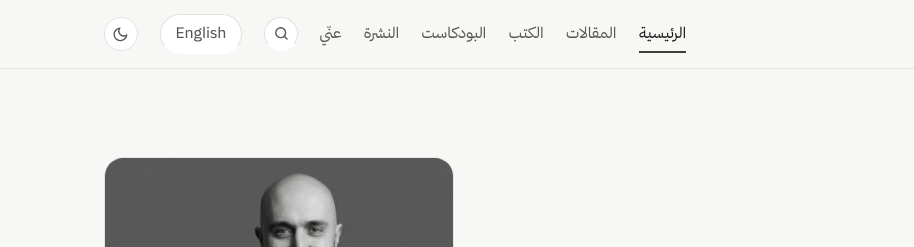
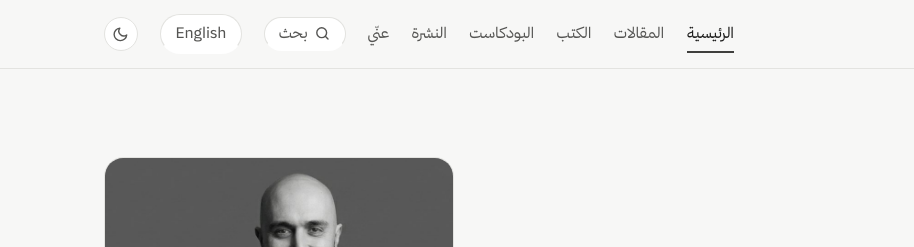
Before and after one commit to msbeai/almohannad-cx, an Astro site: page / in a window 1280 px wide. Shown: the top 247 px of the page, 0-914 px from the left. Built offline with nearby package versions, Linux system fonts and the light colour scheme; Astro itself is replaced by a stand-in of ours.

Commit message:
Make header search discoverable: labeled pill (icon + بحث/Search)
The search was a bare magnifying-glass icon and easy to miss. Add a visible
"بحث"/"Search" label and style it as a pill matching the language switch.

Co-Authored-By: Claude Opus 4.8 <noreply@anthropic.com>

```diff
--- a/src/layouts/Base.astro
+++ b/src/layouts/Base.astro
@@ -125,6 +125,7 @@ const allSchema = [personSchema, websiteSchema, ...schema];
               <circle cx="11" cy="11" r="7"></circle>
               <path d="m20 20-3.5-3.5"></path>
             </svg>
+            <span class="nav-search-label">{lang === 'ar' ? 'بحث' : 'Search'}</span>
           </a>
           <a class="lang-switch" href={altPath ?? (lang === 'ar' ? '/en' : '/')} lang={altLang} dir={altLang === 'ar' ? 'rtl' : 'ltr'}>{t.switchLabel}</a>
           <button
--- a/src/styles/global.css
+++ b/src/styles/global.css
@@ -200,8 +200,10 @@ a {
   display: inline-flex;
   align-items: center;
   justify-content: center;
-  width: 2.1rem;
+  gap: 0.4rem;
   height: 2.1rem;
+  padding-inline: 0.85rem;
+  font-size: 0.85rem;
   border-radius: 999px;
   border: 1px solid var(--line);
   background: var(--bg-raised);
```
